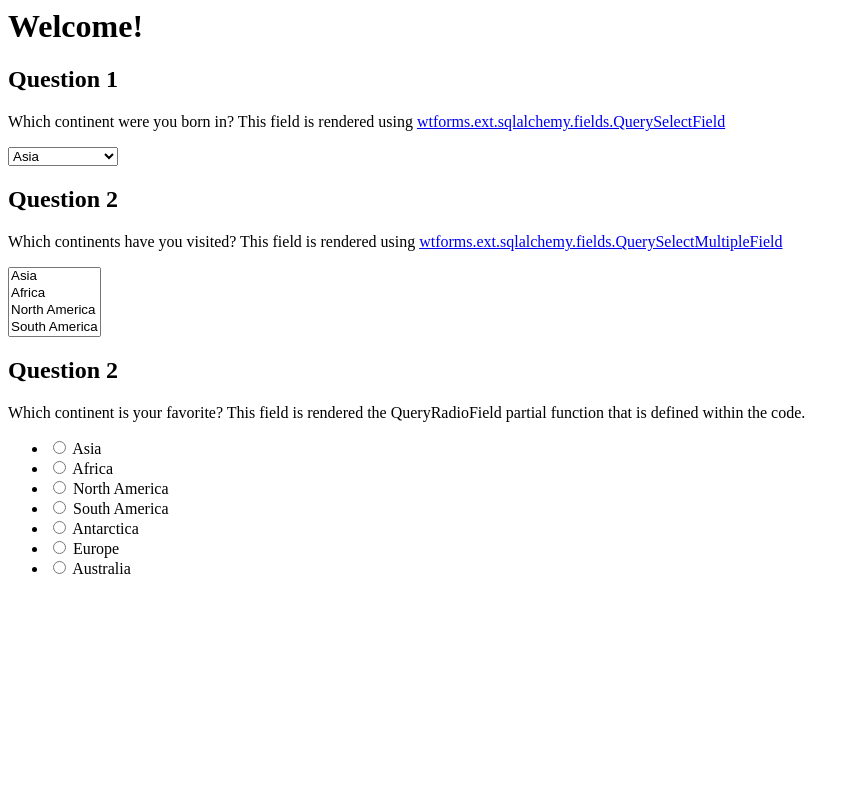
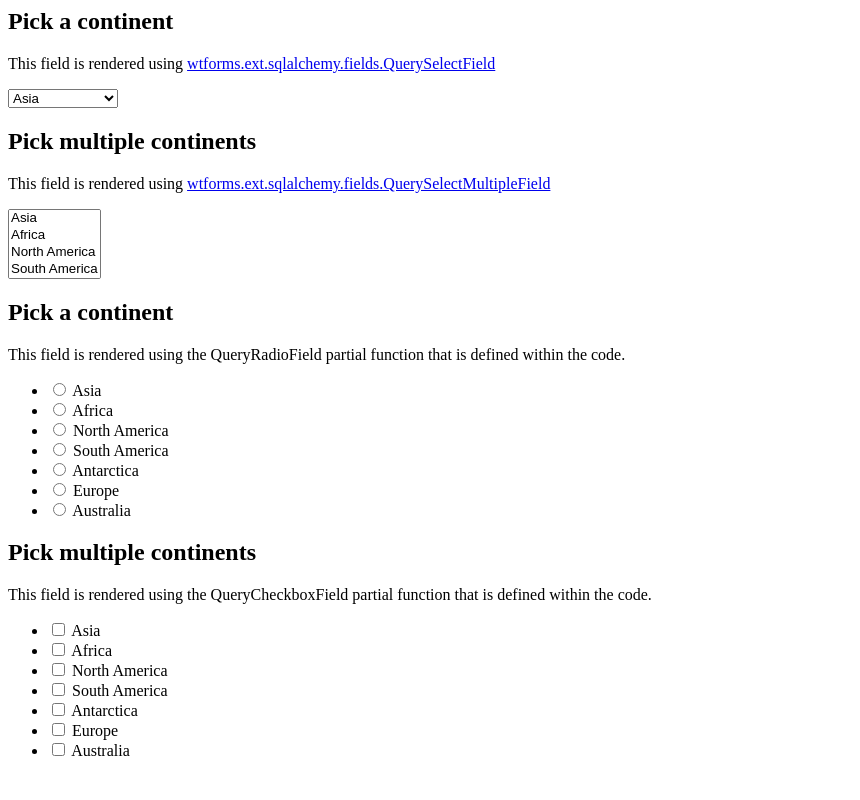
Before and after one commit to brookskindle/queryradiofield, a Flask app: page / in a window 1280 px wide. Shown: the whole page, without its empty margins (0-860 px from the left). Run offline with Flask 2, Linux system fonts and the light colour scheme.

Commit message:
Add QueryCheckboxField

```diff
--- a/app.py
+++ b/app.py
@@ -19,10 +19,13 @@ QueryRadioField = partial(
     widget=widgets.ListWidget(prefix_label=False),
     option_widget=widgets.RadioInput(),
 )
+QueryCheckboxField = partial(
+    QuerySelectMultipleField,
+    widget=widgets.ListWidget(prefix_label=False),
+    option_widget=widgets.CheckboxInput(),
+)
 
-#
-# Models
-#
+
 class Continent(db.Model):
     id = db.Column(db.Integer, primary_key=True)
     name = db.Column(db.String(80), unique=True)
@@ -47,9 +50,7 @@ def seed_database(db):
         db.session.add(continent)
     db.session.commit()
 
-#
-# Forms
-#
+
 class ContinentForm(Form):
     select_continents = QuerySelectField(
         "Continents",
@@ -66,19 +67,19 @@ class ContinentForm(Form):
         query_factory=lambda: Continent.query,
         get_label=lambda field: field.name,
     )
+    checkbox_continents = QueryCheckboxField(
+        "Continents",
+        query_factory=lambda: Continent.query,
+        get_label=lambda field: field.name,
+    )
 
-#
-# Routes
-#
+
 @app.route("/")
 def index():
     form = ContinentForm()
     return render_template("index.html", form=form)
 
 
-#
-# Local code execution
-#
 print("Creating database")
 db.create_all()
 print("Seeding database")
--- a/templates/index.html
+++ b/templates/index.html
@@ -1,19 +1,23 @@
-<h1>Welcome!</h1>
-
-<h2>Question 1</h2>
-<p>Which continent were you born in? This field is rendered using
+<h2>Pick a continent</h2>
+<p>This field is rendered using
   <a href="http://wtforms.simplecodes.com/docs/0.6/ext.html#module-wtforms.ext.sqlalchemy">wtforms.ext.sqlalchemy.fields.QuerySelectField</a>
 </p>
 {{ form.select_continents() }}
 
-<h2>Question 2</h2>
-<p>Which continents have you visited? This field is rendered using
+<h2>Pick multiple continents</h2>
+<p>This field is rendered using
   <a href="http://wtforms.simplecodes.com/docs/0.6/ext.html#module-wtforms.ext.sqlalchemy">wtforms.ext.sqlalchemy.fields.QuerySelectMultipleField</a>
 </p>
 {{ form.select_multiple_continents() }}
 
-<h2>Question 2</h2>
-<p>Which continent is your favorite? This field is rendered the QueryRadioField
-partial function that is defined within the code.
+<h2>Pick a continent</h2>
+<p>This field is rendered using the QueryRadioField partial function that is
+defined within the code.
 </p>
 {{ form.radio_continents() }}
+
+<h2>Pick multiple continents</h2>
+<p>This field is rendered using the QueryCheckboxField partial function that is
+defined within the code.
+</p>
+{{ form.checkbox_continents() }}
```
Also changed, not shown: README.md.
